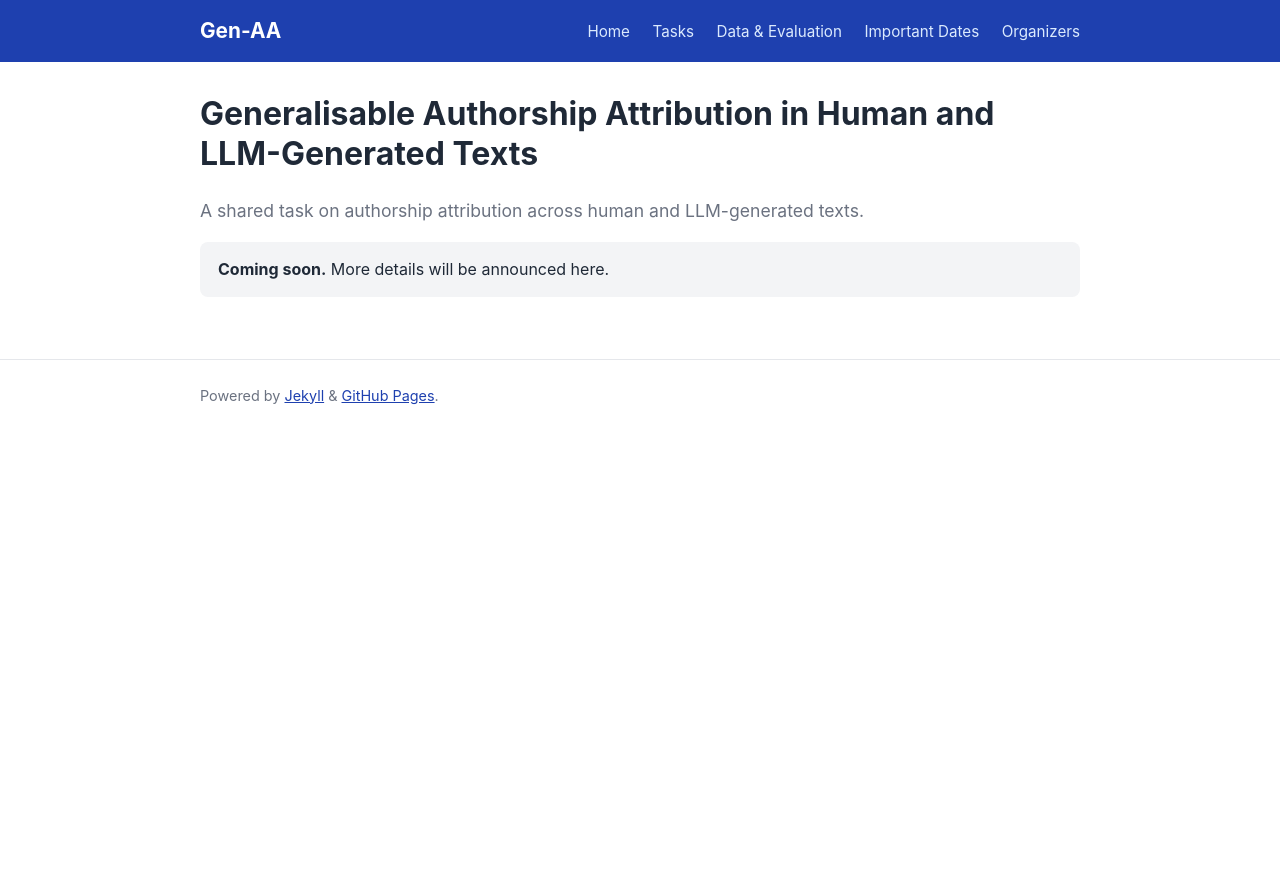
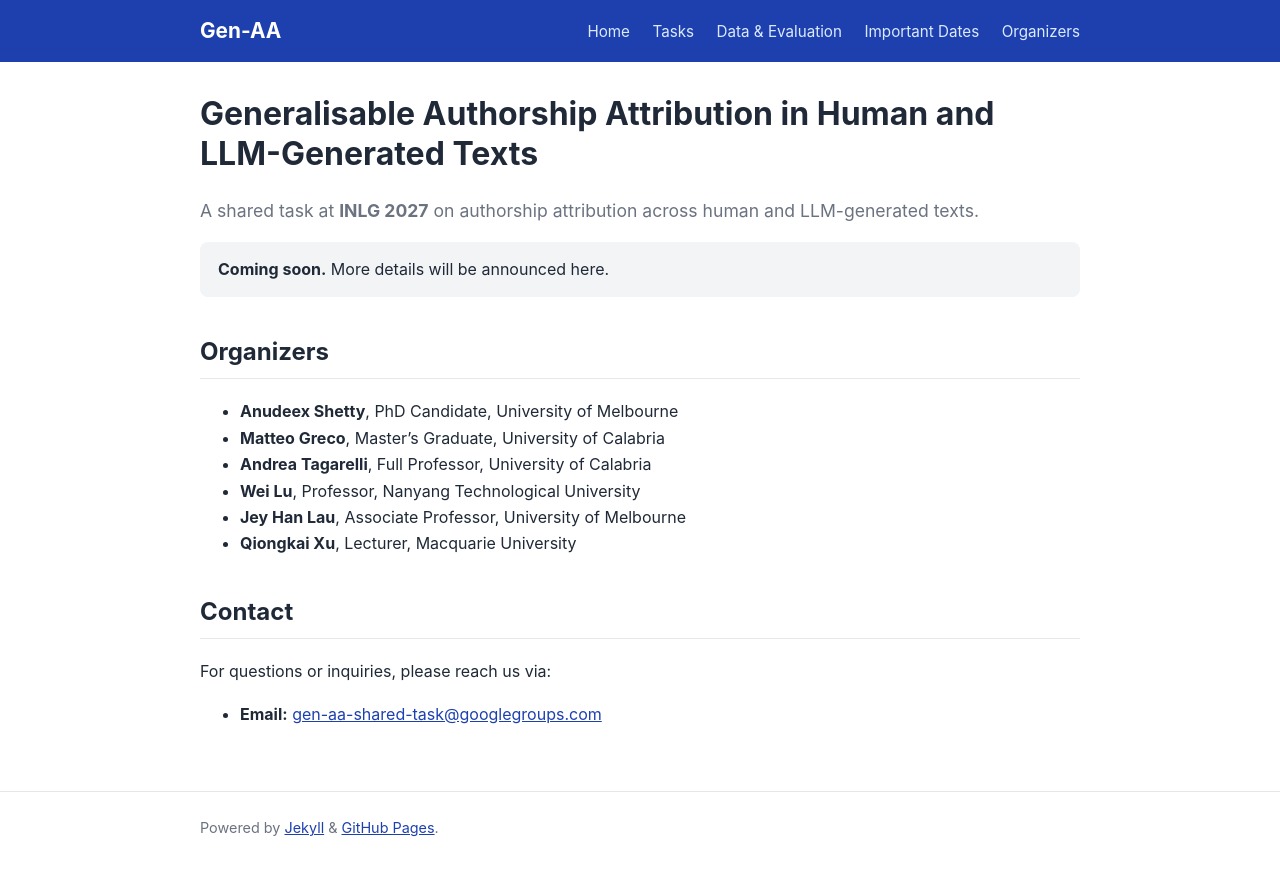
Before and after one commit to gen-AA/gen-aa.github.io, a Jekyll site: the page built from index.md, in a window 1280 px wide. Shown: the top 875 px of the page. Built offline with Jekyll 4.4.1, drawn with Linux system fonts in a browser that asks for light colours.

Commit message:
Update home page

```diff
--- a/_config.yml
+++ b/_config.yml
@@ -3,7 +3,7 @@ tagline: "Generalisable Authorship Attribution in Human and LLM-Generated Texts"
 description: "INLG shared task on authorship attribution across human and LLM-generated books: multilingual, unified, and out-of-distribution."
 url: "https://gen-aa.github.io"
 baseurl: ""
-contact_email: "TODO-contact-email@example.com"
+contact_email: "gen-aa-shared-task@googlegroups.com"
 markdown: kramdown
 exclude:
   - README.md
--- a/index.md
+++ b/index.md
@@ -6,8 +6,23 @@ permalink: /
 
 # Generalisable Authorship Attribution in Human and LLM-Generated Texts
 
-<p class="lead">A shared task on authorship attribution across human and LLM-generated texts.</p>
+<p class="lead">A shared task at <strong>INLG 2027</strong> on authorship attribution across human and LLM-generated texts.</p>
 
 <div class="card">
 <strong>Coming soon.</strong> More details will be announced here.
 </div>
+
+## Organizers
+
+- **Anudeex Shetty**, PhD Candidate, University of Melbourne
+- **Matteo Greco**, Master's Graduate, University of Calabria
+- **Andrea Tagarelli**, Full Professor, University of Calabria
+- **Wei Lu**, Professor, Nanyang Technological University
+- **Jey Han Lau**, Associate Professor, University of Melbourne
+- **Qiongkai Xu**, Lecturer, Macquarie University
+
+## Contact
+
+For questions or inquiries, please reach us via:
+
+- **Email:** [{{ site.contact_email }}](mailto:{{ site.contact_email }})
```
